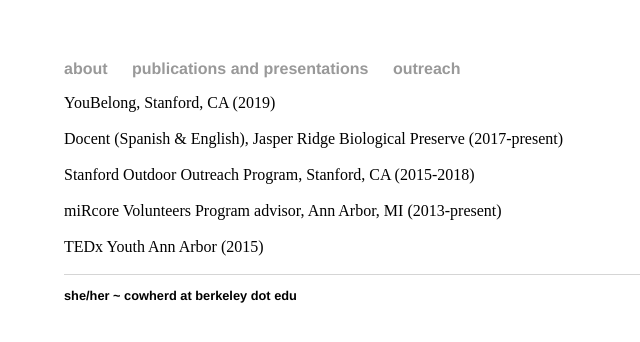
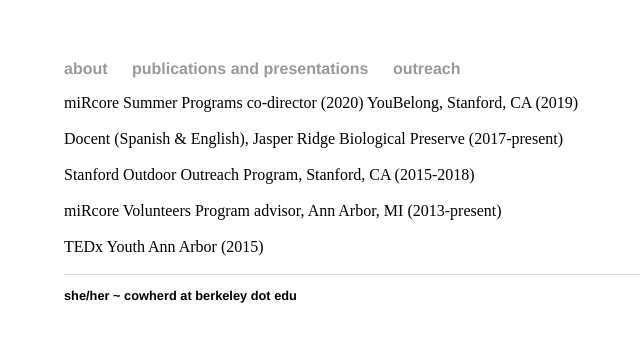
Before and after one commit to mariannecowherd/mariannecowherd.github.io, a Jekyll site: the page built from outreach/index.html, in a window 1280 px wide. Shown: the top 342 px of the page, without its empty margins (128-768 px from the left). Built offline with Jekyll 4.4.1, drawn with Linux system fonts in a browser that asks for light colours.

Commit message:
outreach

```diff
--- a/outreach/index.html
+++ b/outreach/index.html
@@ -3,6 +3,7 @@
 title: Outreach
 ---
 <div class="blurb">
+	miRcore Summer Programs co-director (2020)
 	YouBelong, Stanford, CA (2019)<br><br>
 	Docent (Spanish & English), Jasper Ridge Biological Preserve (2017-present)<br><br>
 	Stanford Outdoor Outreach Program, Stanford, CA (2015-2018)<br><br>
```
Also changed, not shown: 1 other file.
